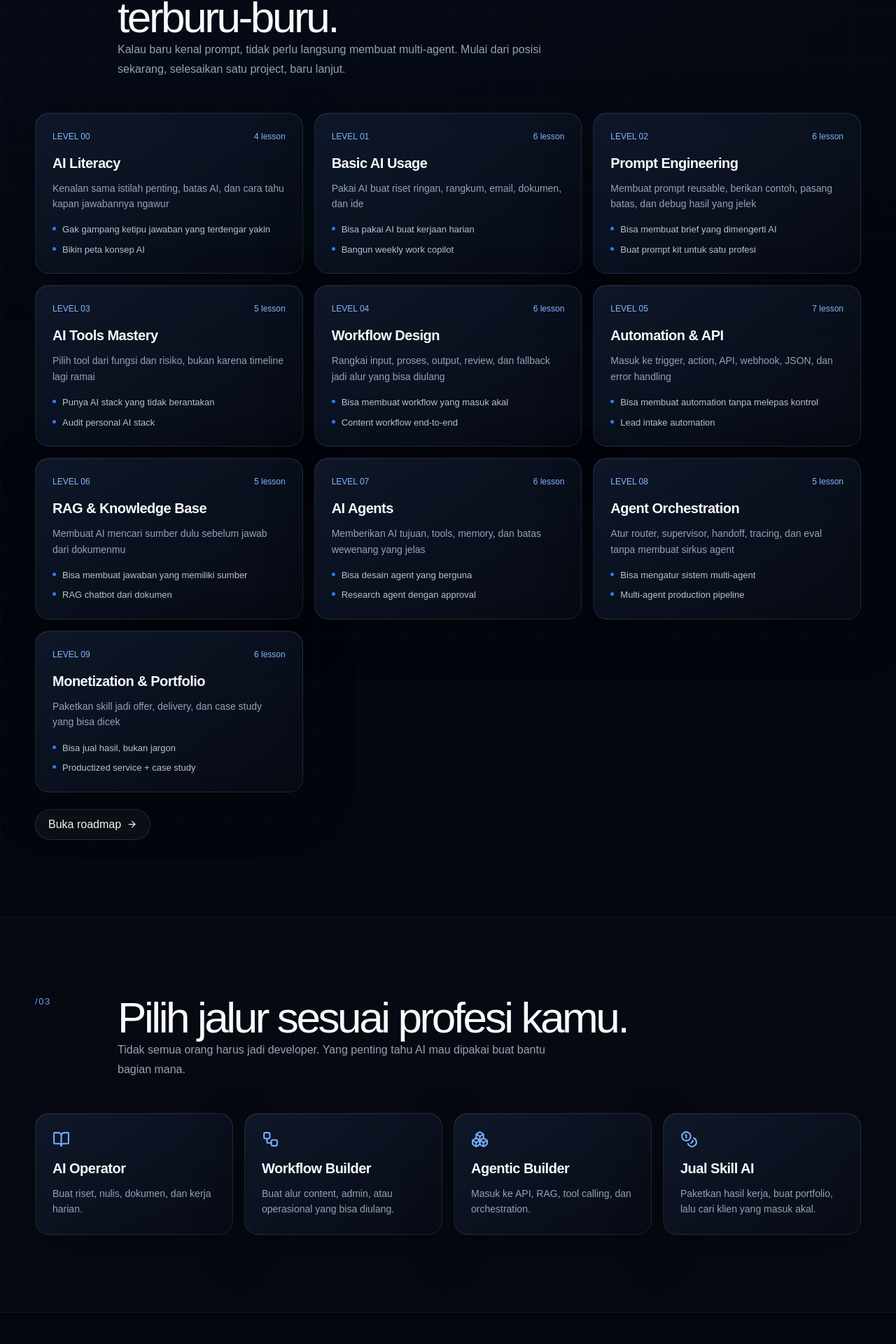
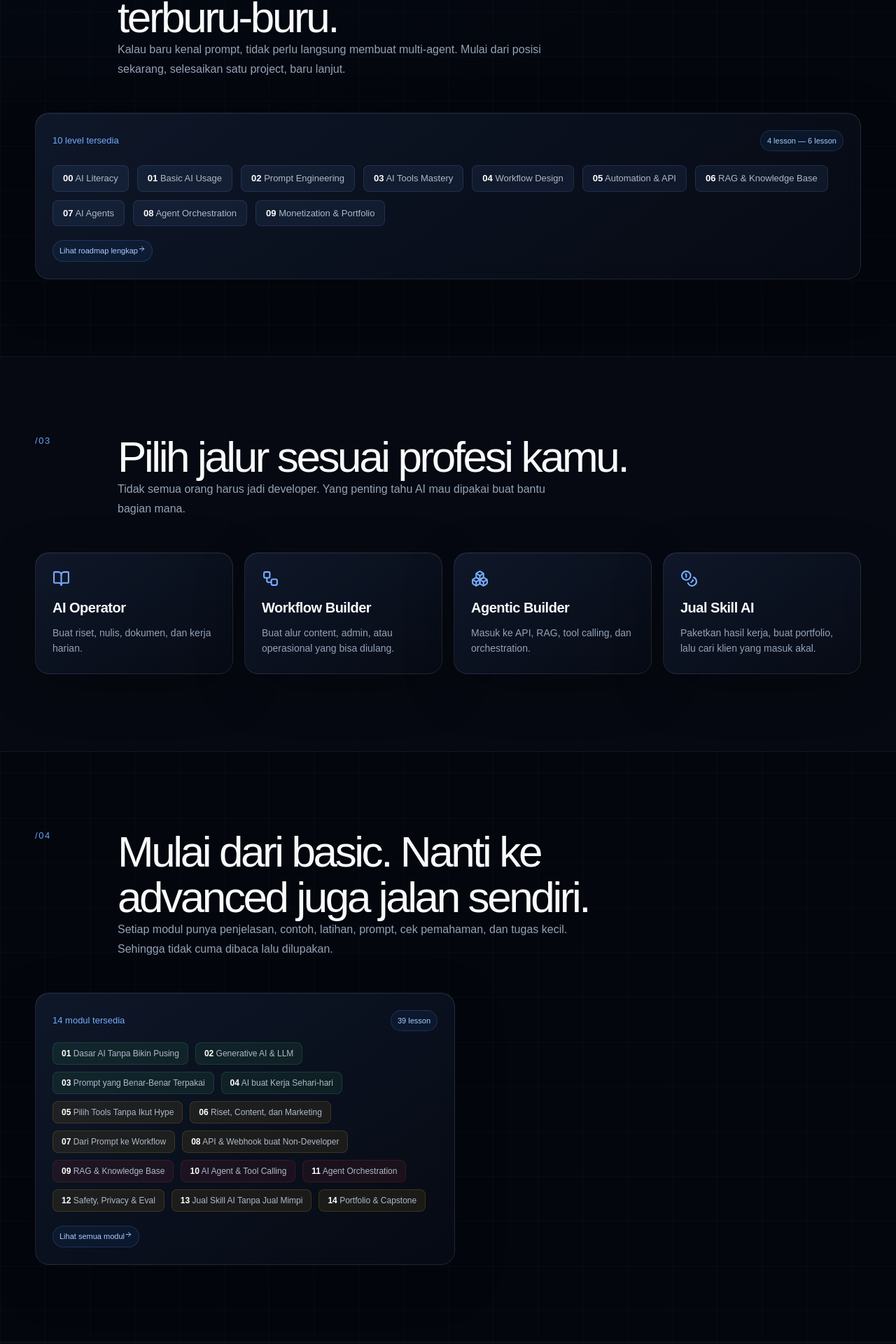
Before and after one commit to oktavian3/ai-learning-os, a Next.js app: page / in a window 1280 px wide. Shown: the part 1776-3696 px from the top of the page at 70% size. Built offline with nearby package versions, Linux system fonts and the light colour scheme.

Commit message:
refactor: simplify homepage sections /02 and /04 into compact summary cards
- Section /02 (Roadmap): replaced 10 individual cards with one compact card showing all levels as tags
- Section /04 (Course): replaced 14 individual module cards with one compact card showing module count + tags

```diff
--- a/src/app/page.tsx
+++ b/src/app/page.tsx
@@ -24,8 +24,11 @@ export default function Home(){return <>
   </div></section>
 
   <section className="section"><div className="container"><SectionHead no="02" title="Ada urutannya. Tidak perlu terburu-buru." lead="Kalau baru kenal prompt, tidak perlu langsung membuat multi-agent. Mulai dari posisi sekarang, selesaikan satu project, baru lanjut."/>
-    <div className="grid grid-3">{roadmap.map(r=><div className="glass card" key={r.level}><div className="card-top"><span>LEVEL 0{r.level}</span><span>{r.lessons}</span></div><h3>{r.title}</h3><p>{r.learn}</p><ul className="list"><li>{r.output}</li><li>{r.project}</li></ul></div>)}</div>
-    <Link href="/roadmap" className="btn" style={{marginTop:24}}>Buka roadmap <ArrowRight size={15}/></Link>
+    <Link href="/roadmap" className="glass card roadmap-summary" style={{textDecoration:"none",display:"block"}}>
+      <div style={{display:"flex",justifyContent:"space-between",alignItems:"center",marginBottom:20}}><span style={{fontSize:13,color:"#75aaff"}}>{roadmap.length} level tersedia</span><span className="pill">{roadmap[0].lessons} — {roadmap[roadmap.length-1].lessons}</span></div>
+      <div style={{display:"flex",gap:12,flexWrap:"wrap",marginBottom:20}}>{roadmap.map(r=><div key={r.level} style={{padding:"8px 14px",borderRadius:8,background:"rgba(117,170,255,.08)",border:"1px solid rgba(117,170,255,.15)",fontSize:13,color:"#aeb9c8"}}><strong style={{color:"white"}}>0{r.level}</strong> {r.title}</div>)}</div>
+      <span className="pill">Lihat roadmap lengkap <ArrowRight size={11}/></span>
+    </Link>
   </div></section>
 
   <section className="section section-dark"><div className="container"><SectionHead no="03" title="Pilih jalur sesuai profesi kamu." lead="Tidak semua orang harus jadi developer. Yang penting tahu AI mau dipakai buat bantu bagian mana."/>
@@ -33,7 +36,11 @@ export default function Home(){return <>
   </div></section>
 
   <section className="section"><div className="container"><SectionHead no="04" title="Mulai dari basic. Nanti ke advanced juga jalan sendiri." lead="Setiap modul punya penjelasan, contoh, latihan, prompt, cek pemahaman, dan tugas kecil. Sehingga tidak cuma dibaca lalu dilupakan."/>
-    <div className="grid grid-3">{courseModules.map(m=><Link className="glass card" href={`/course/${m.slug}`} key={m.slug}><div className="card-top"><span>MODUL {String(m.number).padStart(2,"0")}</span><span className="pill">{m.difficulty}</span></div><h3>{m.title}</h3><p>{m.description}</p><div style={{marginTop:18,fontSize:12,color:"#75aaff"}}>{m.lessons.length} lesson · {m.duration}</div></Link>)}</div>
+    <Link href="/course" className="glass card" style={{textDecoration:"none",display:"block",maxWidth:600}}>
+      <div style={{display:"flex",justifyContent:"space-between",alignItems:"center",marginBottom:16}}><span style={{fontSize:13,color:"#75aaff"}}>{courseModules.length} modul tersedia</span><span className="pill">{sourceLessonCount} lesson</span></div>
+      <div style={{display:"flex",gap:10,flexWrap:"wrap",marginBottom:20}}>{courseModules.map(m=><div key={m.slug} style={{padding:"6px 12px",borderRadius:8,background:m.difficulty==="Pemula"?"rgba(74,222,128,.08)":m.difficulty==="Menengah"?"rgba(251,191,36,.08)":"rgba(239,68,68,.08)",border:"1px solid "+(m.difficulty==="Pemula"?"rgba(74,222,128,.15)":m.difficulty==="Menengah"?"rgba(251,191,36,.15)":"rgba(239,68,68,.15)"),fontSize:12,color:"#aeb9c8"}}><strong style={{color:"white"}}>{String(m.number).padStart(2,"0")}</strong> {m.title}</div>)}</div>
+      <span className="pill">Lihat semua modul <ArrowRight size={11}/></span>
+    </Link>
   </div></section>
 
   <section className="section section-dark"><div className="container"><SectionHead no="05" title="Tidak perlu mulai dari nol. Pakai template, pelajari, modif." lead="Cari tool yang pas, copy template, lihat workflow, lalu pelajari cara kerjanya."/>
```
